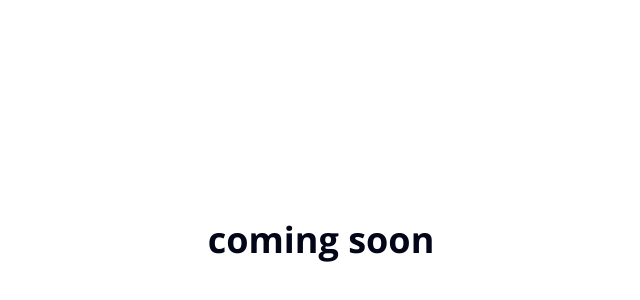
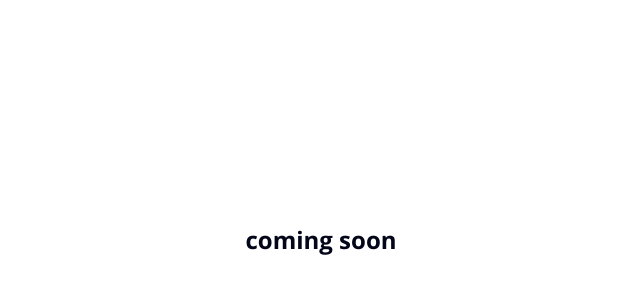
Before and after one commit to bentsignal/me, a Next.js app: page / in a window 1280 px wide. Shown: the part 160-460 px from the top of the page, without its empty margins (319-959 px from the left). Built offline with nearby package versions, Linux system fonts and the light colour scheme.

Commit message:
empty readme

```diff
--- a/src/app/page.tsx
+++ b/src/app/page.tsx
@@ -1,7 +1,7 @@
 export default function Home() {
   return (
     <div className="flex flex-col items-center justify-center h-screen">
-      <h1 className="text-4xl font-bold">coming soon</h1>
+      <h1 className="text-2xl font-bold">coming soon</h1>
     </div>
   );
 }
```
Also changed, not shown: 1 other file (tests, documents, lock files or other folders).
